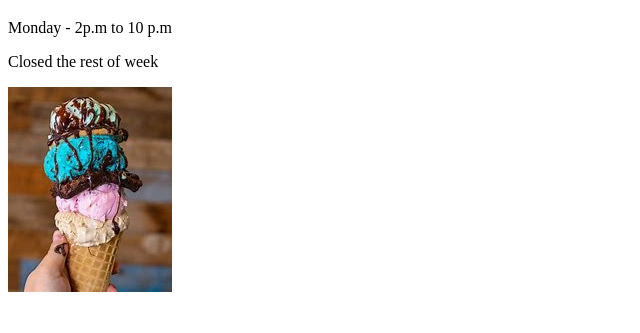
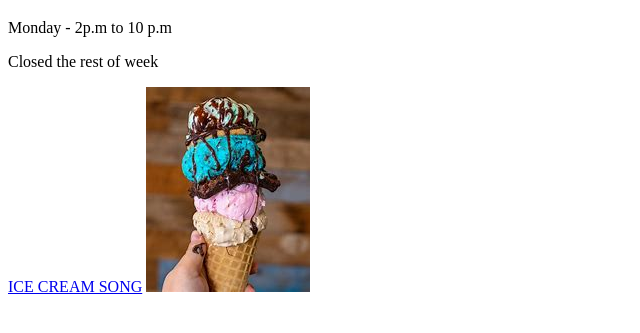
Before and after one commit to Essmallwood/Website-, a plain HTML site: page about.html in a window 1280 px wide. Shown: the part 61-394 px from the top of the page, without its empty margins (0-640 px from the left). Drawn offline with Linux system fonts and the light colour scheme.

Commit message:
Add link

```diff
--- a/about.html
+++ b/about.html
@@ -10,6 +10,7 @@
     <h1> HOURS </h1>
     <p> Monday - 2p.m to 10 p.m </p>
     <p> Closed the rest of week </p>
+    <a href="https://www.bing.com/videos/search?q=selena+gomez+ice+cream+instrumental&&view=detail&mid=A12DC447BE458D93CE36A12DC447BE458D93CE36&&FORM=VRDGAR&ru=%2Fvideos%2Fsearch%3Fq%3Dselena%2Bgomez%2Bice%2Bcream%2Binstrumental%26FORM%3DAWVR"> ICE CREAM SONG</a>
     <img src="images/download.jpg">
 </body>
 </html>
```
